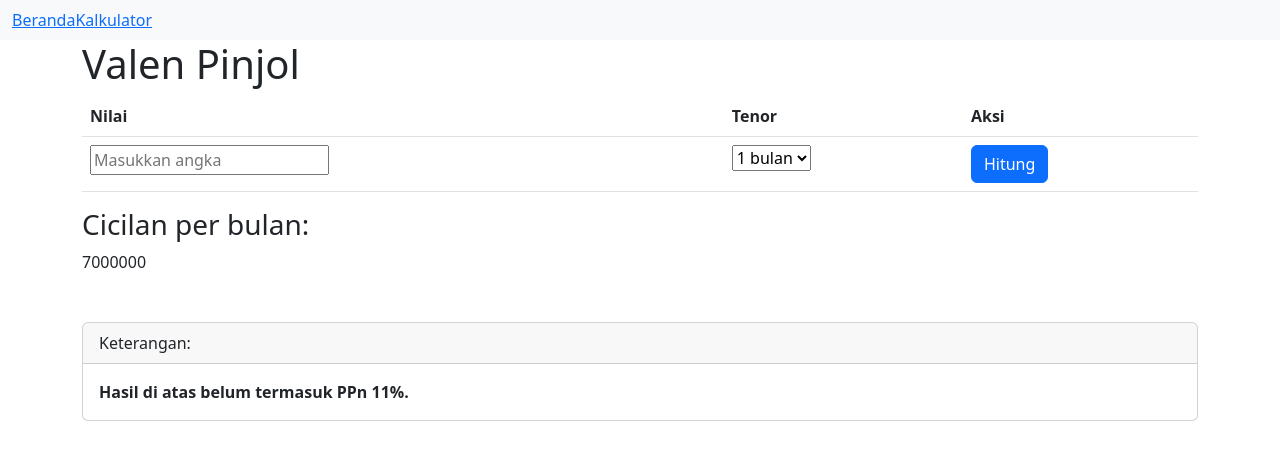
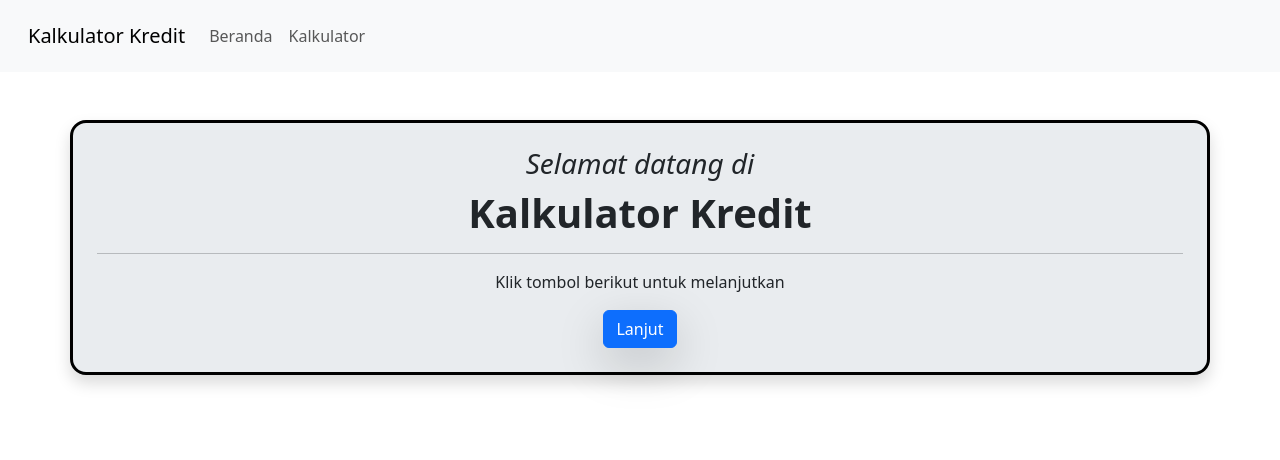
Before and after one commit to darknet777/kalkulator-kredit, a plain HTML site: page index.html in a window 1280 px wide. Drawn offline with nearby package versions, Linux system fonts and the light colour scheme.

Commit message:
Initial commit

```diff
--- a/index.html
+++ b/index.html
@@ -1,71 +1,56 @@
 <!DOCTYPE html>
 <html>
+
 <head>
 	<meta charset="utf-8">
 	<meta name="viewport" content="width=device-width, initial-scale=1">
 	<title>PINJOL</title>
+	<!--
 	<link rel="stylesheet" type="text/css" href="css/bootstrap.min.css">
+	-->
+	<link href="https://cdn.jsdelivr.net/npm/bootstrap@5.3.0-alpha2/dist/css/bootstrap.min.css" rel="stylesheet"
+		integrity="sha384-aFq/bzH65dt+w6FI2ooMVUpc+21e0SRygnTpmBvdBgSdnuTN7QbdgL+OapgHtvPp" crossorigin="anonymous">
 </head>
+
 <body>
-	<div class="">
-		<nav class="navbar navbar-expand-lg bg-body-tertiary">
+	<div class="bg-danger mb-5">
+		<nav class="navbar navbar-expand-lg bg-body-tertiary p-3 justify-content-around">
 			<div class="container-fluid">
-				<ul class="navbar-nav">
-					<li class="nav-item">
-						<a href="#" title="">Beranda</a>
-					</li>
-					<li class="nav-item">
-						<a href="#" title="">Kalkulator</a>
-					</li>
-				</ul>
+				<a href="#" class="navbar-brand">Kalkulator Kredit</a>
+				<button class="navbar-toggler" type="button" data-bs-toggle="collapse"
+					data-bs-target="#navbarSupportedContent" aria-controls="navbarSupportedContent"
+					aria-expanded="false" aria-label="Toggle navigation">
+					<span class="navbar-toggler-icon"></span>
+				</button>
+				<div class="collapse navbar-collapse" id="navbarSupportedContent">
+					<ul class="navbar-nav me-auto mb-2 mb-lg-0">
+						<li class="nav-item">
+							<a href="#" title="" class="nav-link" aria-current="page">Beranda</a>
+						</li>
+						<li class="nav-item">
+							<a href="#" class="nav-link">Kalkulator</a>
+						</li>
+					</ul>
+				</div>
 			</div>
 		</nav>
 	</div>
-	<div class="container justify-content-center">
-		<h1>Valen Pinjol</h1>
-		<table class="table">
-			<tr>
-				<th>Nilai</th>
-				<th>Tenor</th>
-				<th>Aksi</th>
-			</tr>
-			<tr>
-				<td>
-					<input type="text" placeholder="Masukkan angka" id="nilai-rupiah">
-				</td>
-				<td>
-					<select>
-						<option value="1">1 bulan</option>
-						<option value="3">3 bulan</option>
-						<option value="6">6 bulan</option>
-					</select>
-				</td>
-				<td>
-					<input type="submit" name="submit-hitungan" value="Hitung" class="btn btn-primary">
-				</td>
-			</tr>
-		</table>
-		<h3>Cicilan per bulan:</h3>
-		<p id="hasil-hitung-cicilan"></p>
-
-		<div class="card mt-5">
-			<div class="card-header">Keterangan:</div>
-			<div class="card-body fw-bold">Hasil di atas belum termasuk PPn 11%.</div>
+	<div class="container-sm bg-body-secondary p-4 justify-content-center shadow border border-3 border-black rounded-4">
+		<div class="text-center">
+			<h3 class="fst-italic">Selamat datang di</h3>
+			<h1 class="fw-bold">Kalkulator Kredit</h1>
+			<hr>
+			<p>Klik tombol berikut untuk melanjutkan</p>
+			<a href="kalkulator.html" class="btn btn-primary shadow-lg">Lanjut</a>
 		</div>
 	</div>
-	<script type="text/javascript">
-		let nilaiRupiah = 5000000;
-		const bln1 = 1;
-		const bln2 = 2;
-		const bln3 = 3;
+	<script src="js/script.js"></script>
+	<script src="https://cdn.jsdelivr.net/npm/bootstrap@5.3.0-alpha2/dist/js/bootstrap.bundle.min.js"
+		integrity="sha384-qKXV1j0HvMUeCBQ+QVp7JcfGl760yU08IQ+GpUo5hlbpg51QRiuqHAJz8+BrxE/N"
+		crossorigin="anonymous"></script>
+	<!--
+	<script type="text/javascript" href="js/bootstrap.min.js"></script>
+	-->
+</body>
 
-		const bunga = 0.4;
-
-		function hitungCicilan(a, b) {
-			return a + (a * b);
-		}
-		document.getElementById("hasil-hitung-cicilan").innerHTML = hitungCicilan(nilaiRupiah, bunga);
-	</script>
-	<script type="text/javascript" href="js/bootstrap.min.js"></script>
-</body>
 </html>
```
